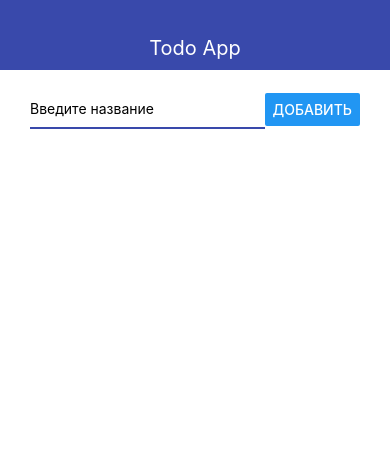
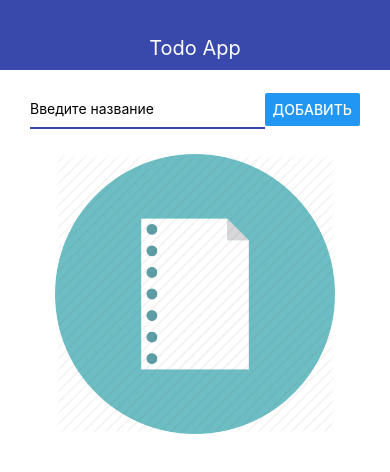
Before and after one commit to info-sapphire/expo-demo, a React Native app: screen / in a window 390 px wide. Shown: the top 472 px of the page. Built offline with nearby package versions, Linux system fonts and the light colour scheme.

Commit message:
feat: add no elements stub

```diff
--- a/src/screens/MainScreen.js
+++ b/src/screens/MainScreen.js
@@ -1,13 +1,11 @@
 import React from 'react'
-import { View, FlatList, StyleSheet } from 'react-native'
+import { View, FlatList, Image, StyleSheet } from 'react-native'
 import { AddTodo } from '../components/AddTodo'
 import { Todo } from '../components/Todo'
 
 export const MainScreen = ({ addTodo, todos, removeTodo, openTodo }) => {
-  return (
-    <View style={styles.wrapper}>
-      <AddTodo onSubmit={addTodo} />
-
+  const content =
+    todos.length > 0 ? (
       <FlatList
         data={todos}
         renderItem={({ item }) => (
@@ -15,10 +13,36 @@ export const MainScreen = ({ addTodo, todos, removeTodo, openTodo }) => {
         )}
         keyExtractor={item => item.id}
       />
+    ) : (
+      <View style={styles.imageWrapper}>
+        <Image
+          style={styles.image}
+          source={require('../../assets/no-items.png')}
+        />
+      </View>
+    )
+
+  return (
+    <View style={styles.wrapper}>
+      <AddTodo onSubmit={addTodo} />
+      {content}
     </View>
   )
 }
 
 const styles = StyleSheet.create({
-  wrapper: {}
+  wrapper: {},
+
+  imageWrapper: {
+    alignItems: 'center',
+    justifyContent: 'center',
+    height: 300,
+    padding: 10
+  },
+
+  image: {
+    width: '100%',
+    height: '100%',
+    resizeMode: 'contain'
+  }
 })
```
Also changed, not shown: assets/no-items.png (added).
